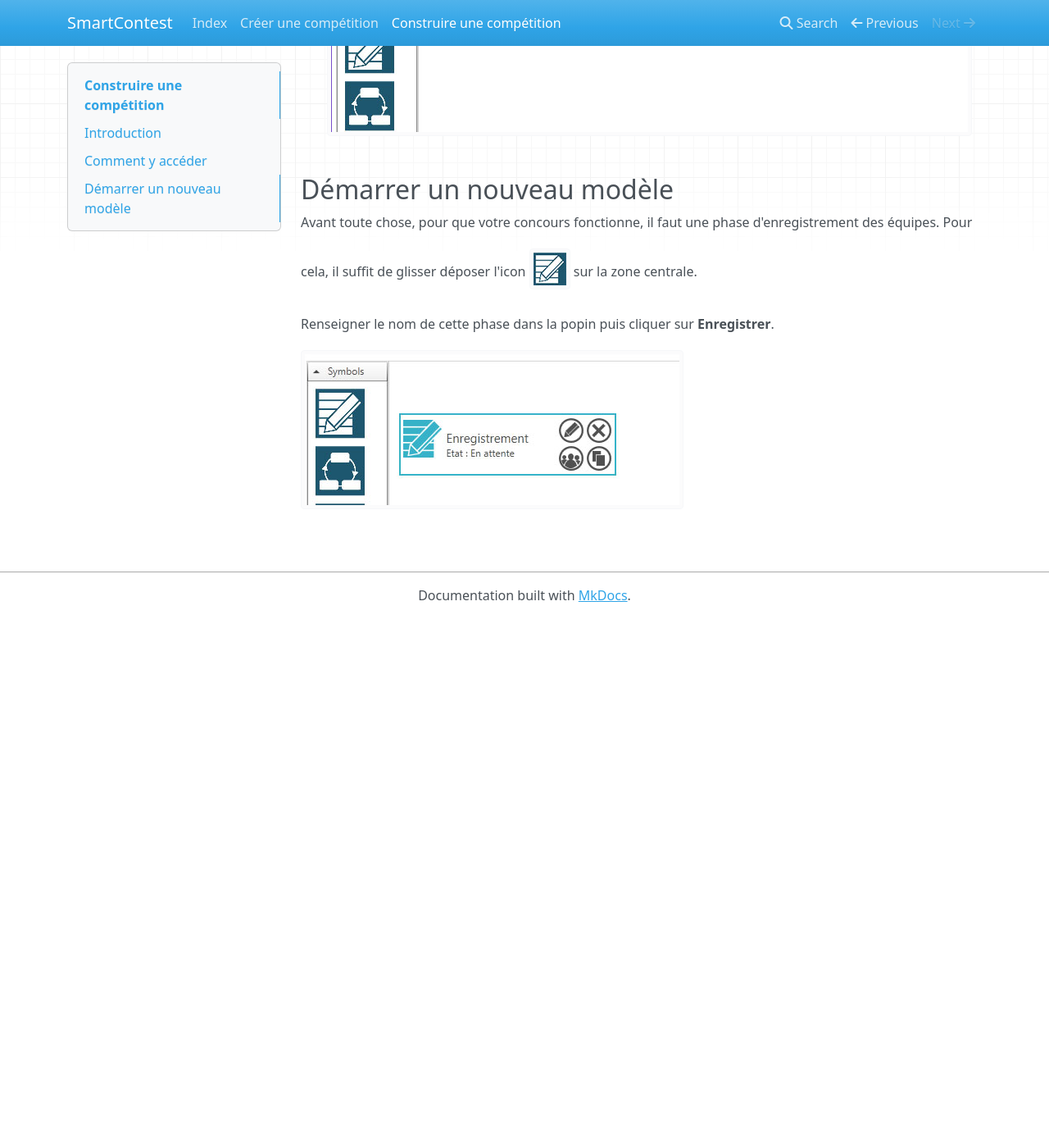
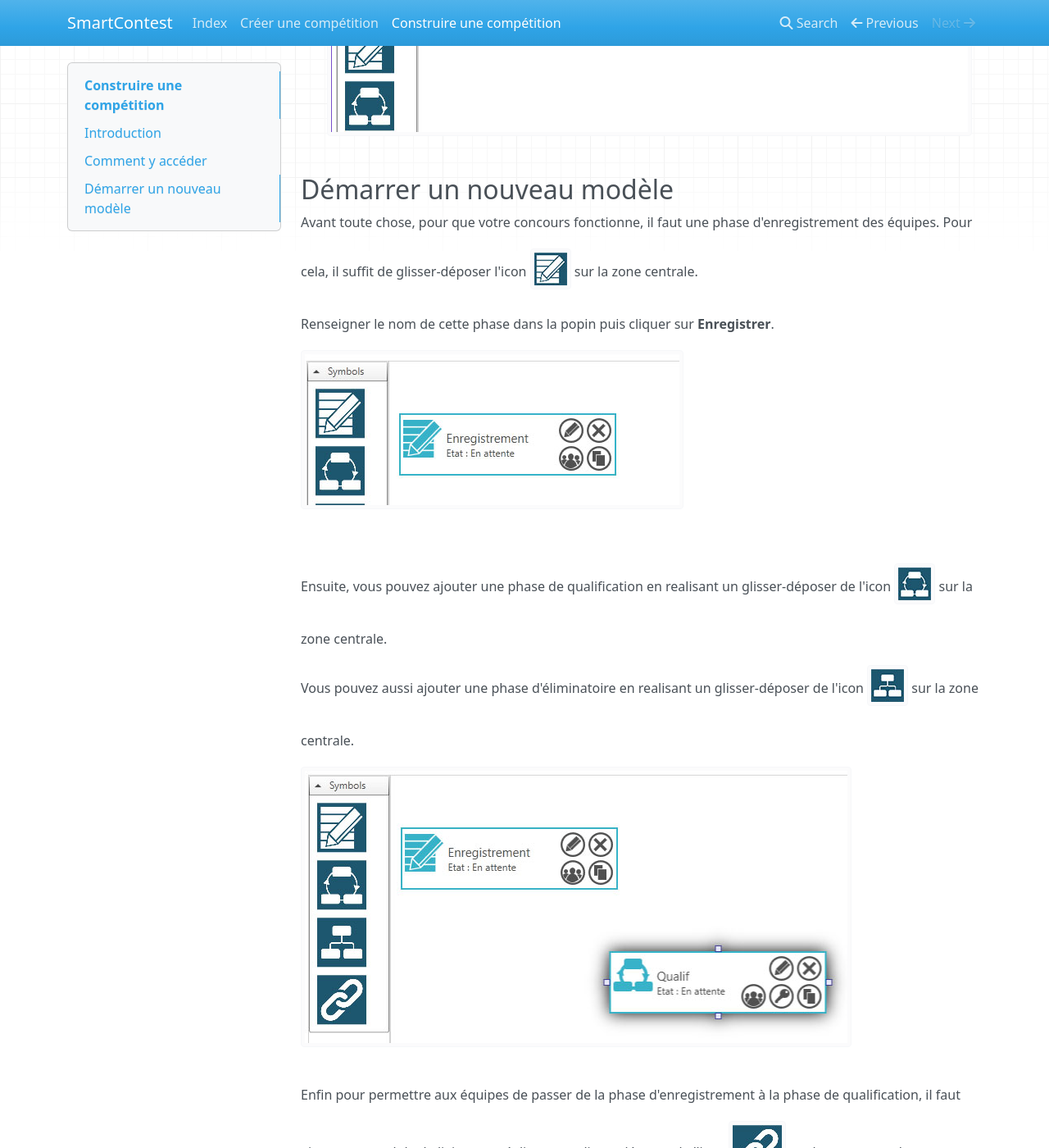
Before and after one commit to Ineaweb/SmartContest, an MkDocs documentation site: the page built from docs/design-competition.md, in a window 1280 px wide and 1400 px high, scrolled down 529 px. Shown: the whole window at 82% size. Built offline with MkDocs 1.6.1, drawn with Linux system fonts in a browser that asks for light colours; nearby versions of some CDN libraries; old or Windows-style settings are respelled for this version of MkDocs; before the commit the page ends 1283 px from its top, so only the background shows below that; some of the changed text lies outside the part shown.

Commit message:
mise à jour

```diff
--- a/docs/design-competition.md
+++ b/docs/design-competition.md
@@ -1,5 +1,4 @@
 # Construire une compétition
-
 ## Introduction
 Le designer de compétition permet de construire son concours à sa guise.
 Il permet de définir le processus du concours avec les poules, les phases de qualification et d'éliminatoire.
@@ -12,6 +11,18 @@ Il permet de définir les règles de chaque phase.
 
 ## Démarrer un nouveau modèle
 Avant toute chose, pour que votre concours fonctionne, il faut une phase d'enregistrement des équipes.
-Pour cela, il suffit de glisser déposer l'icon ![detail de la compétition](img/design-competition/2.jpg) sur la zone centrale.
+Pour cela, il suffit de glisser-déposer l'icon ![](img/design-competition/2.jpg) sur la zone centrale.
 Renseigner le nom de cette phase dans la popin puis cliquer sur **Enregistrer**.
-![detail de la compétition](img/design-competition/3.jpg)
+![](img/design-competition/3.jpg)
+
+Ensuite, vous pouvez ajouter une phase de qualification en realisant un glisser-déposer de l'icon ![](img/design-competition/4.jpg) sur la zone centrale.
+Vous pouvez aussi ajouter une phase d'éliminatoire en realisant un glisser-déposer de l'icon ![](img/design-competition/5.jpg) sur la zone centrale.
+![](img/design-competition/6.jpg)
+
+Enfin pour permettre aux équipes de passer de la phase d'enregistrement à la phase de qualification, il faut ajouter un module de liaison en réalisant un glisser-déposer de l'icon ![](img/design-competition/7.jpg) sur la zone centrale.
+![](img/design-competition/8.jpg)
+Puis avec la souris cliquer sur une ancre de la phase d'enregistrement et maintenir enfoncé jusqu'à l'ancre du module de liaison.
+![](img/design-competition/9.jpg)
+Reproduire pour lié le module de liaison et la phase de qualification.
+![](img/design-competition/10.jpg)
+Définir les règles pour passer d'une phase à l'autre en cliquant sur l'icon ![](img/design-competition/11.jpg) du module de liaison.
```
Also changed, not shown: docs/img/design-competition/10.jpg (added), docs/img/design-competition/11.jpg (added), docs/img/design-competition/4.jpg (added), docs/img/design-competition/5.jpg (added), docs/img/design-competition/6.jpg (added), docs/img/design-competition/7.jpg (added), docs/img/design-competition/8.jpg (added), docs/img/design-competition/9.jpg (added).
